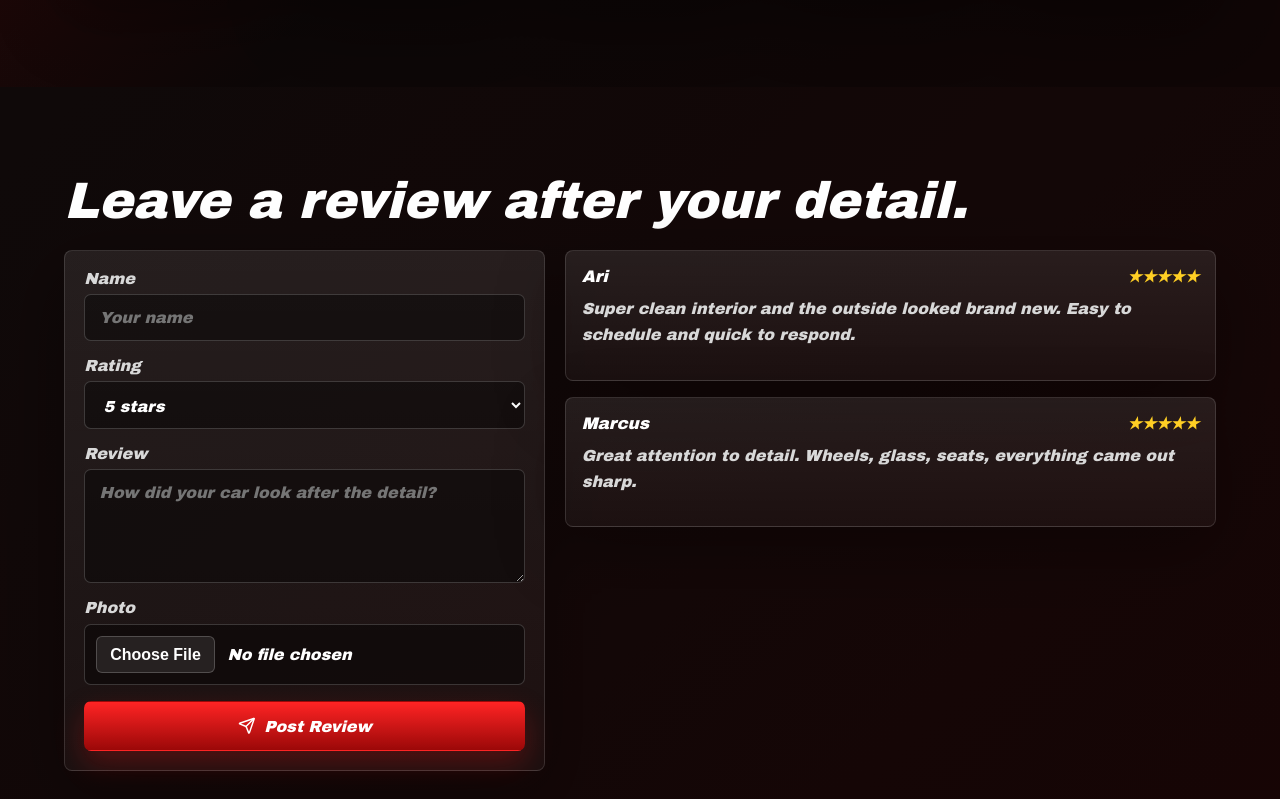
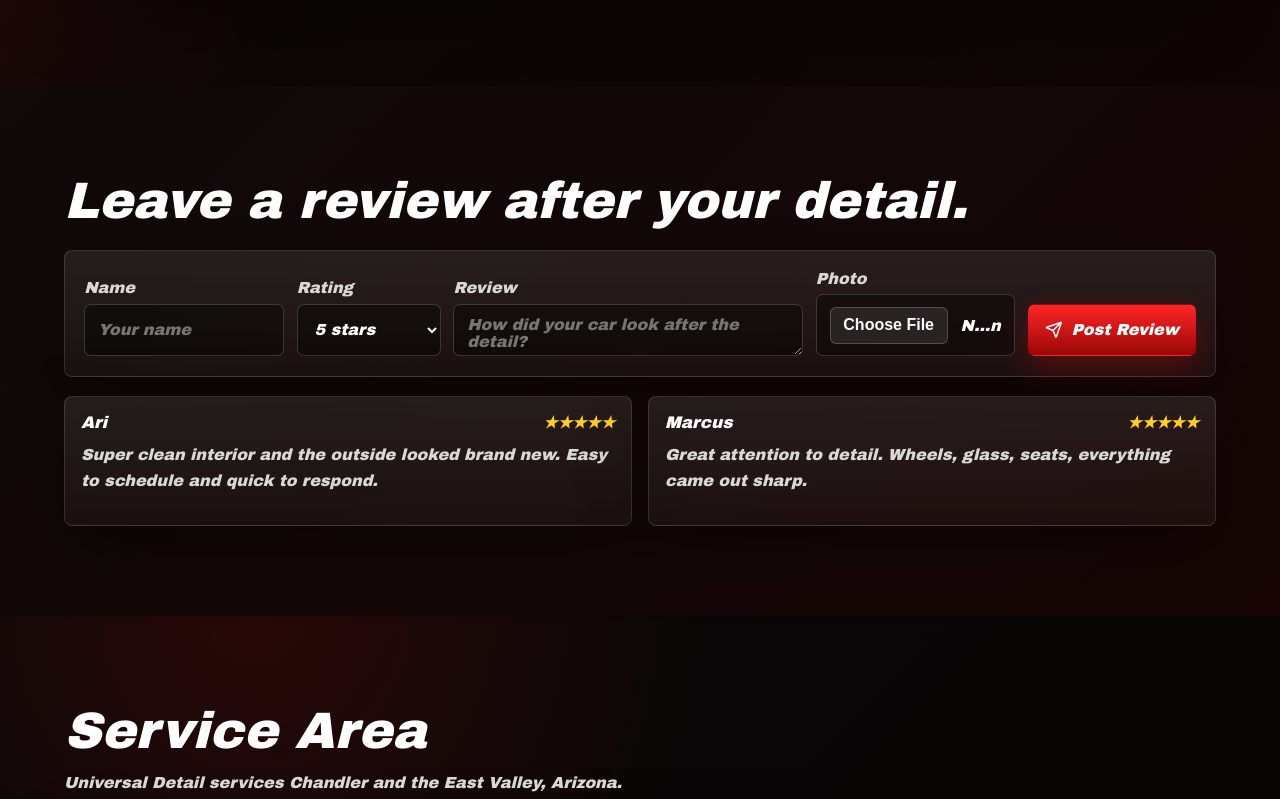
Before and after one commit to lucyweiner/universal-detail, a website: page index.html in a window 1280 px wide. Shown: the part 4696-5495 px from the top of the page. Drawn offline with nearby package versions, Linux system fonts and the light colour scheme; a script that the page names is missing.

Commit message:
Make homepage review form horizontal

```diff
--- a/index.html
+++ b/index.html
@@ -6,7 +6,7 @@
     <meta name="description" content="Universal Detail car detailing in Arizona. Request a quote, call or text, and leave a review.">
     <title>Universal Detail | Car Detailing</title>
     <link rel="preload" href="assets/universal-detail-logo-transparent.png" as="image">
-    <link rel="stylesheet" href="styles.css?v=15">
+    <link rel="stylesheet" href="styles.css?v=16">
   </head>
   <body>
     <header class="site-header">
@@ -255,7 +255,7 @@
         </div>
       </section>
 
-      <section class="reviews-section" id="reviews" aria-labelledby="reviews-title">
+      <section class="reviews-section home-reviews-section" id="reviews" aria-labelledby="reviews-title">
         <div class="section-heading">
           <h2 id="reviews-title">Leave a review after your detail.</h2>
         </div>
@@ -348,6 +348,6 @@
 
     <script src="https://unpkg.com/lucide@latest/dist/umd/lucide.min.js"></script>
     <script async src="https://www.instagram.com/embed.js"></script>
-    <script src="script.js?v=15"></script>
+    <script src="script.js?v=16"></script>
   </body>
 </html>
--- a/styles.css
+++ b/styles.css
@@ -1201,6 +1201,43 @@ legend {
   padding: 1.2rem;
 }
 
+.home-reviews-section .reviews-layout {
+  grid-template-columns: 1fr;
+}
+
+.home-reviews-section .review-form {
+  grid-template-columns: minmax(11rem, 0.8fr) minmax(9rem, 0.55fr) minmax(18rem, 1.4fr) minmax(11rem, 0.8fr) auto;
+  align-items: end;
+  gap: 0.8rem;
+}
+
+.home-reviews-section .review-form label {
+  min-width: 0;
+}
+
+.home-reviews-section .review-form textarea {
+  min-height: 3.3rem;
+  max-height: 3.3rem;
+}
+
+.home-reviews-section .review-form input,
+.home-reviews-section .review-form select,
+.home-reviews-section .review-form textarea {
+  min-height: 3.3rem;
+  padding: 0.7rem 0.8rem;
+}
+
+.home-reviews-section .review-form .primary-button {
+  align-self: end;
+  min-height: 3.3rem;
+  padding: 0.7rem 1rem;
+  white-space: nowrap;
+}
+
+.home-reviews-section .reviews-list {
+  grid-template-columns: repeat(2, minmax(0, 1fr));
+}
+
 label {
   display: grid;
   gap: 0.45rem;
@@ -1372,6 +1409,11 @@ footer {
     position: static;
   }
 
+  .home-reviews-section .review-form,
+  .home-reviews-section .reviews-list {
+    grid-template-columns: 1fr;
+  }
+
   .hero {
     padding-top: 1.4rem;
   }
```
Also changed, not shown: about.html (+2 -2 lines), book.html (+2 -2 lines), contact.html (+2 -2 lines), gallery.html (+2 -2 lines), quote.html (+2 -2 lines), reviews.html (+2 -2 lines), services.html (+2 -2 lines).
